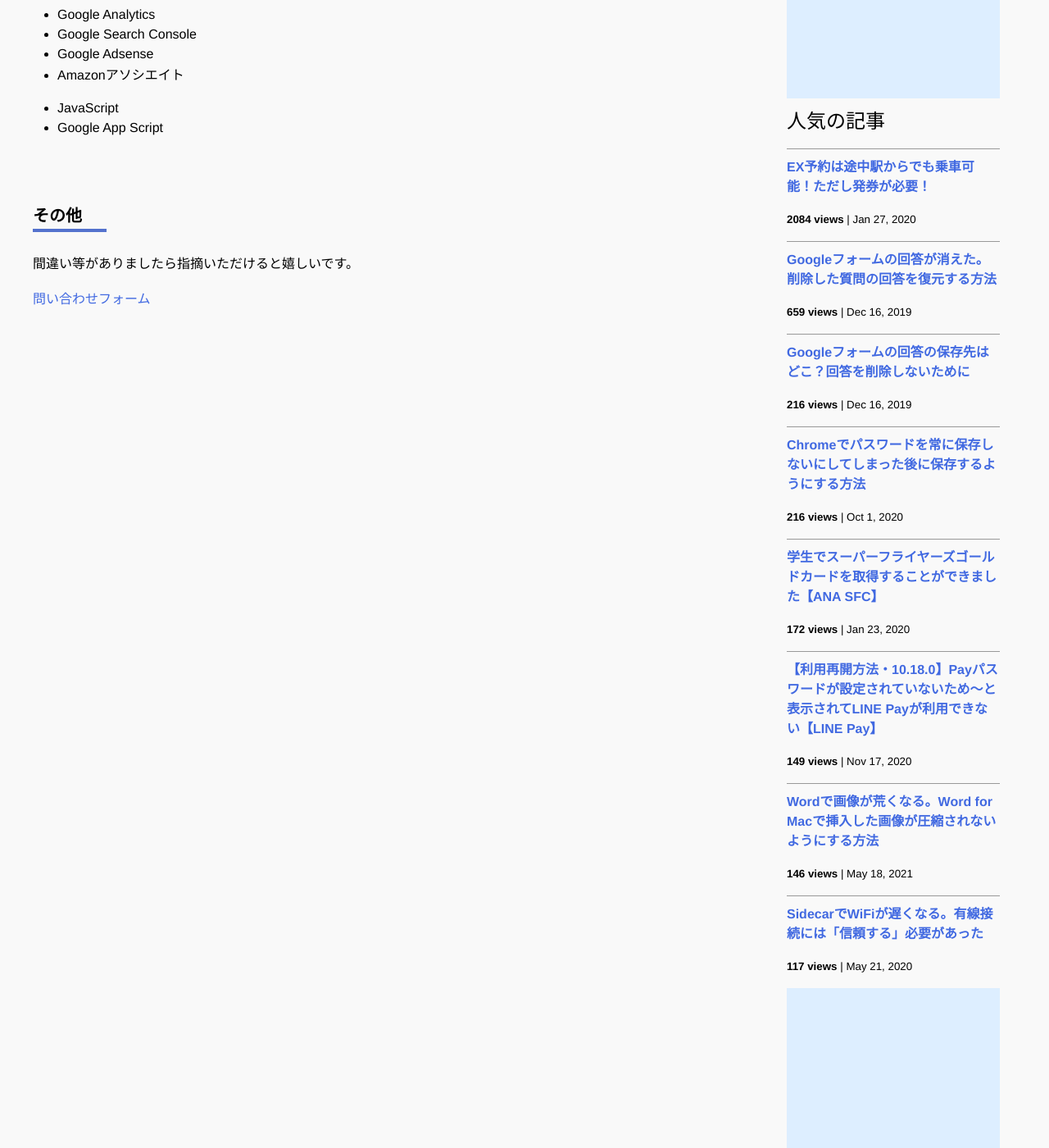
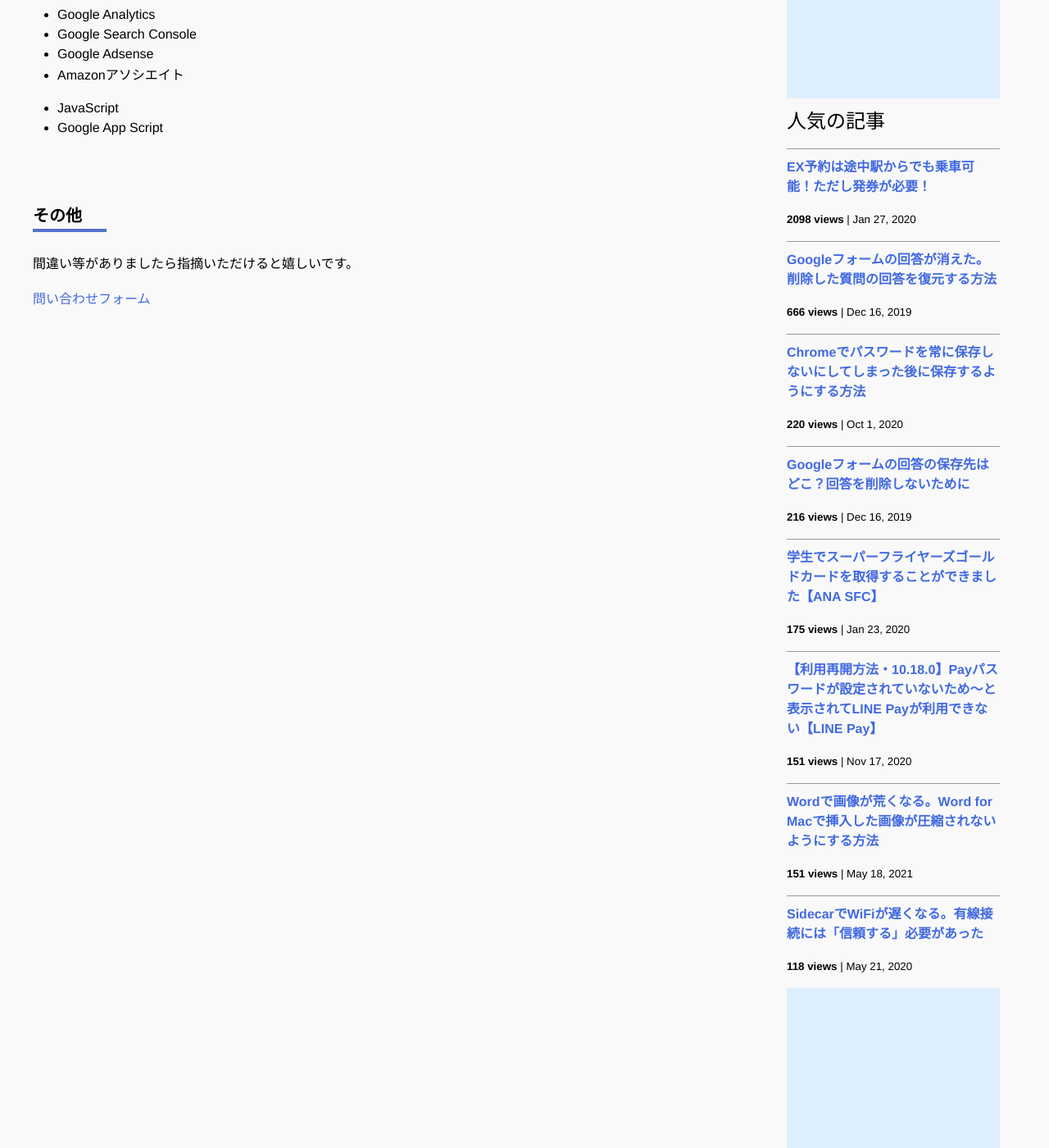
Before and after one commit to iwanaminami/shoyaiwaname, a Jekyll site: the page built from about.markdown, in a window 1280 px wide and 1400 px high, scrolled down 693 px. Shown: the whole window at 82% size. Built offline with Jekyll 4.4.1, drawn with Linux system fonts in a browser that asks for light colours; nearby versions of some CDN libraries; comment, search, counter and statistics services are not loaded.

Commit message:
a new commit message

```diff
--- a/_data/popularposts.yml
+++ b/_data/popularposts.yml
@@ -1,17 +1,17 @@
 side:
-  - view: 2084
+  - view: 2098
     url: /2020/01/27/ex-rideontheway.html
-  - view: 659
+  - view: 666
     url: /2019/12/16/restore-googleform.html
+  - view: 220
+    url: /2020/10/01/googlepassword.html
   - view: 216
     url: /2019/12/16/googleform-answers.html
-  - view: 216
-    url: /2020/10/01/googlepassword.html
-  - view: 172
+  - view: 175
     url: /2020/01/23/sfcgold.html
-  - view: 149
+  - view: 151
     url: /2020/11/17/linepay.html
-  - view: 146
+  - view: 151
     url: /2021/05/18/image-compression-word.html
-  - view: 117
+  - view: 118
     url: /2020/05/21/sidecar-via-cable.html
```
